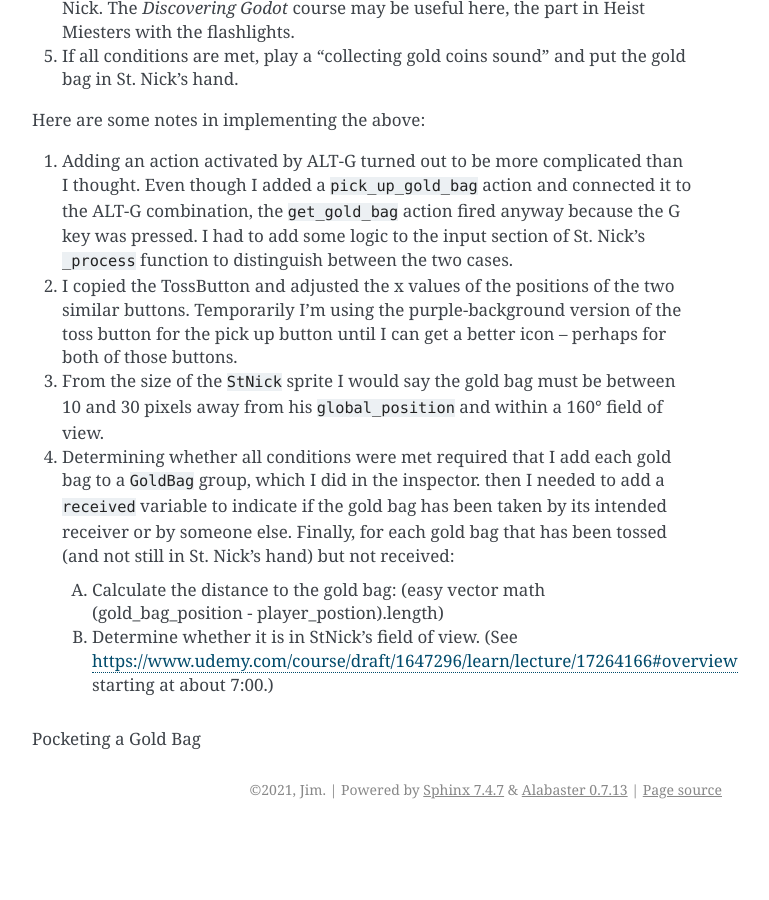
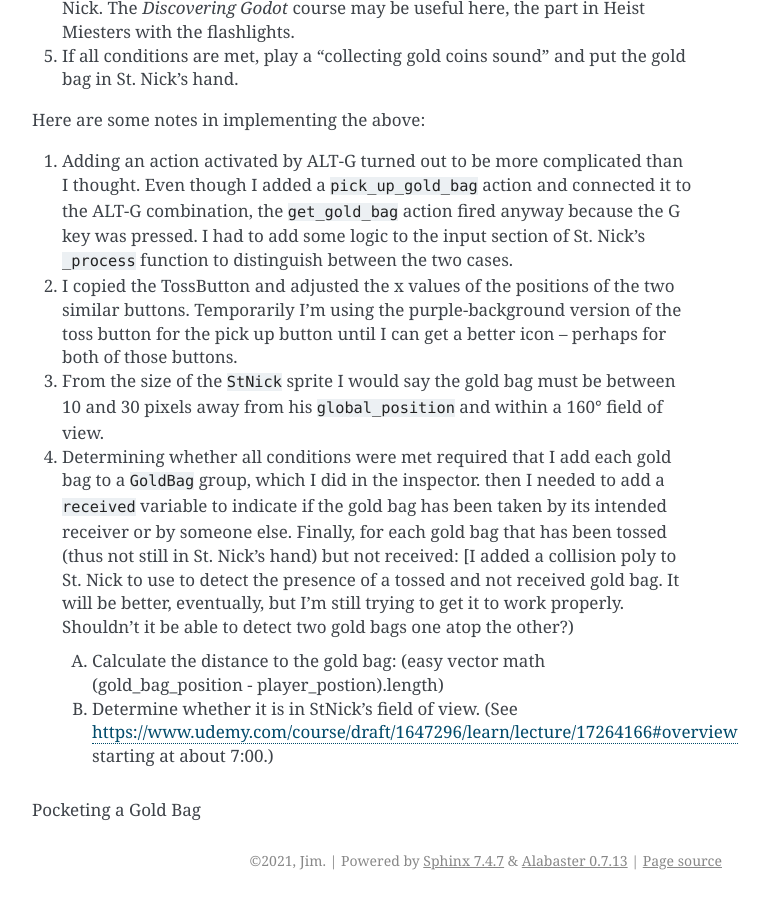
Before and after one commit to JMorris1575/Christmas2022, a Sphinx documentation site: the page built from docs/new_game.rst, in a window 1280 px wide and 900 px high, scrolled down 24181 px. Shown: the whole window, without its empty margins (388-1157 px from the left). Built offline with Sphinx 7.4.7, drawn with Linux system fonts in a browser that asks for light colours; before the commit the page ends 25010 px from its top, so only the background shows below that.

Commit message:
More work on picking up gold bags.

```diff
--- a/docs/new_game.rst
+++ b/docs/new_game.rst
@@ -1015,8 +1015,10 @@ Here are some notes in implementing the above:
    ``global_position`` and within a 160° field of view.
 #. Determining whether all conditions were met required that I add each gold bag to a ``GoldBag`` group, which I did in
    the inspector. then I needed to add a ``received`` variable to indicate if the gold bag has been taken by its
-   intended receiver or by someone else. Finally, for each gold bag that has been tossed (and not still in St. Nick's
-   hand) but not received:
+   intended receiver or by someone else. Finally, for each gold bag that has been tossed (thus not still in St. Nick's
+   hand) but not received: [I added a collision poly to St. Nick to use to detect the presence of a tossed and not
+   received gold bag. It will be better, eventually, but I'm still trying to get it to work properly. Shouldn't it be
+   able to detect two gold bags one atop the other?)
 
    A. Calculate the distance to the gold bag: (easy vector math (gold_bag_position - player_postion).length)
    #. Determine whether it is in StNick's field of view. (See
```
